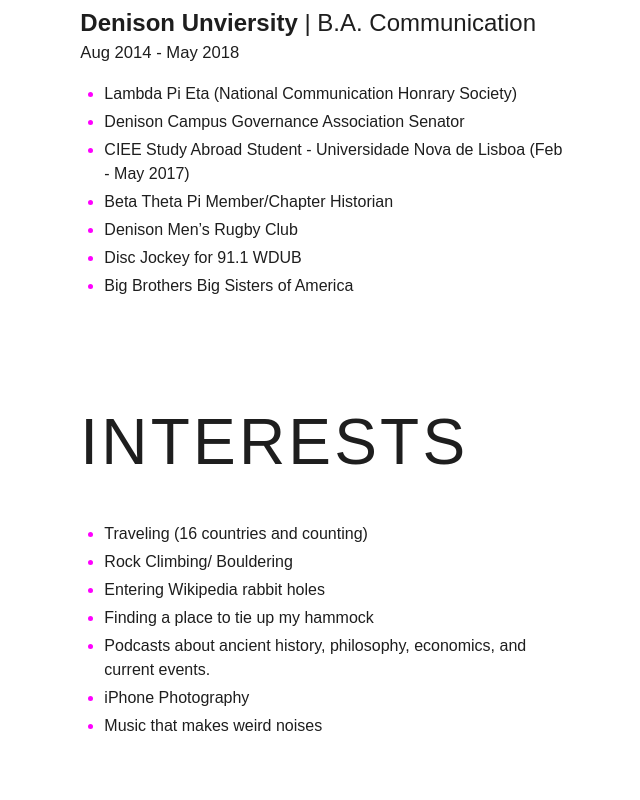
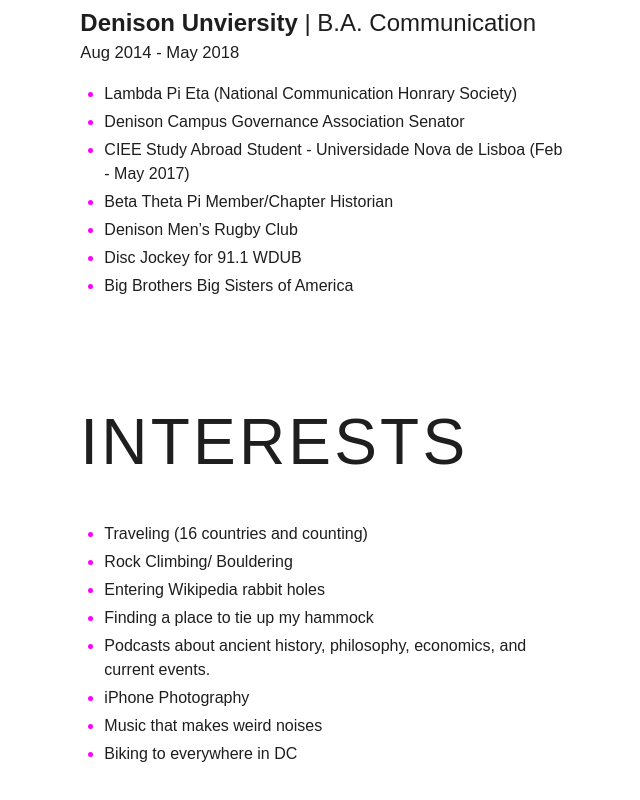
Before and after one commit to evan-chernicky/personal-website, a React (Create React App) app: page /about in a window 1280 px wide. Shown: the part 3917-4717 px from the top of the page, without its empty margins (357-997 px from the left). Built offline with nearby package versions, Linux system fonts and the light colour scheme; a web font is replaced by a local one.

Commit message:
added biking to interests

```diff
--- a/src/components/About.js
+++ b/src/components/About.js
@@ -181,6 +181,7 @@ function About() {
                           <li>Podcasts about ancient history, philosophy, economics, and current events.</li>
                           <li>iPhone Photography</li>
                           <li>Music that makes weird noises </li>
+                          <li>Biking to everywhere in DC </li>
                         </ul>
                 </div>
             </section>
```
